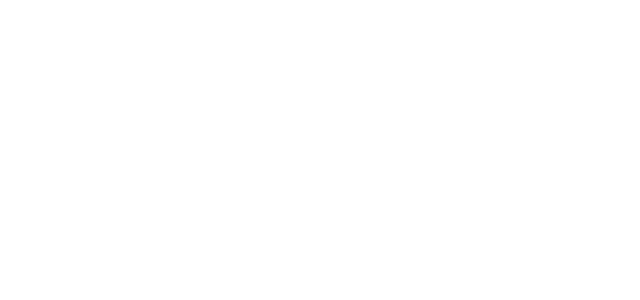
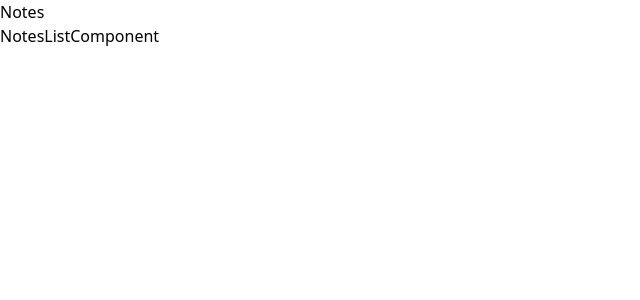
Before and after one commit to TedRibeiro/react-notes, a React (Create React App) app: page / in a window 1280 px wide. Shown: the top 300 px of the page, without its empty margins (0-640 px from the left). Built offline with nearby package versions, Linux system fonts and the light colour scheme.

Commit message:
feat(NotesList): create component

```diff
--- a/src/App.tsx
+++ b/src/App.tsx
@@ -1,6 +1,10 @@
+import NotesList from "./components/NotesList";
+
 function App() {
   return (
-    <div>
+    <div className="container m-auto">
+      <h1>Notes</h1>
+      <NotesList />
     </div>
   );
 }
--- /dev/null
+++ b/src/components/NotesList.tsx
@@ -0,0 +1,8 @@
+
+const NotesList = () => {
+    return <div>
+        NotesListComponent
+    </div>
+}
+
+export default NotesList;
```
